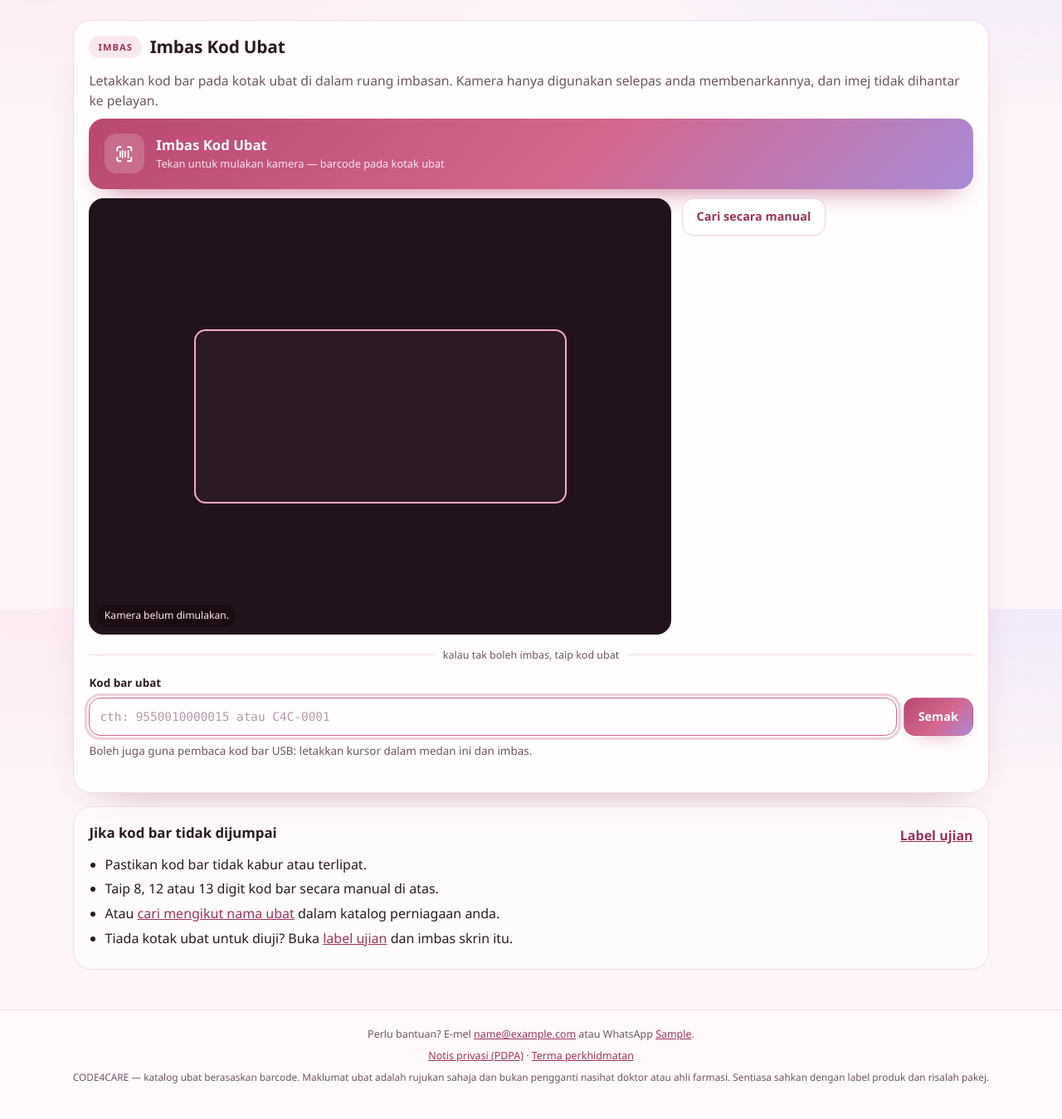
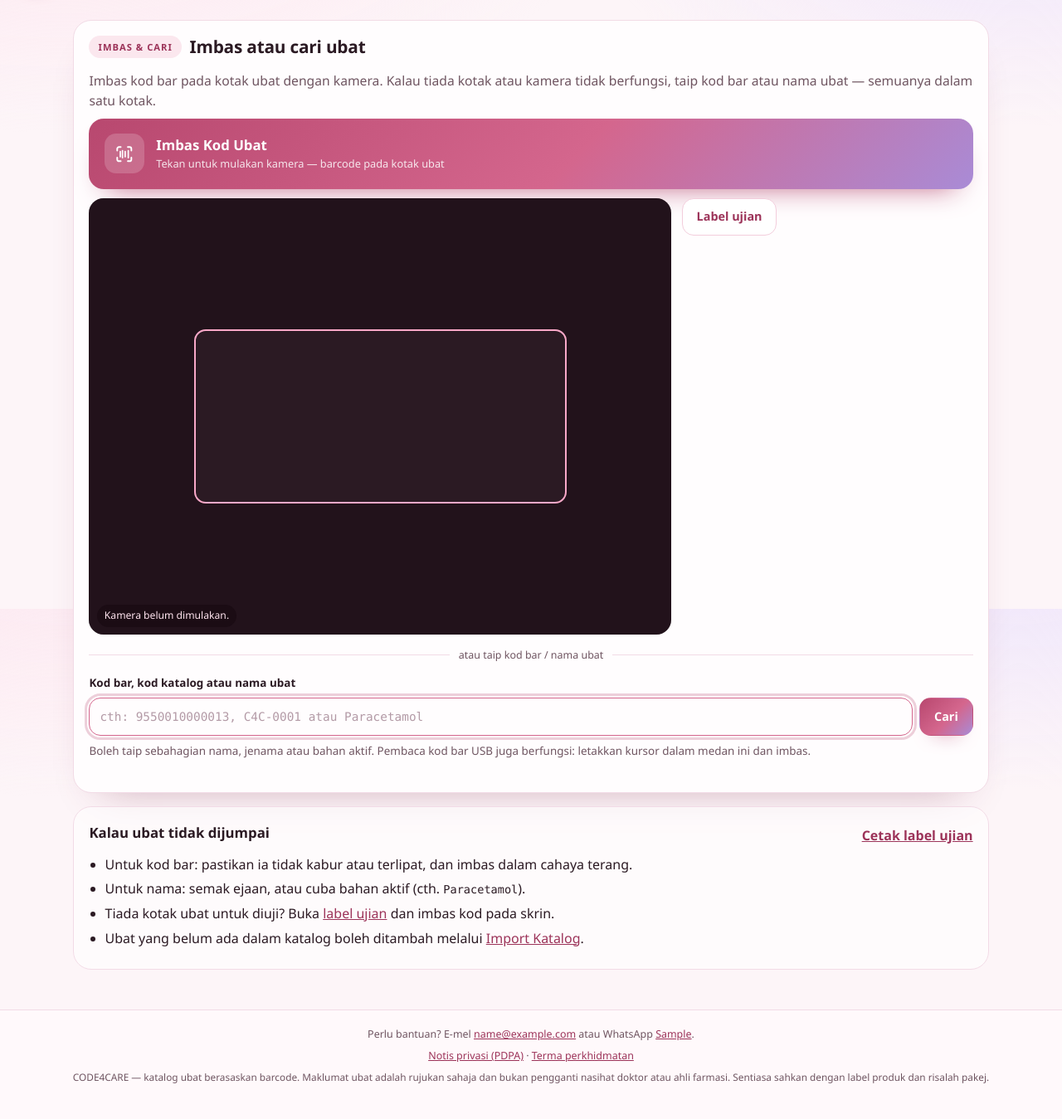
Before and after one commit to a23a1856-maker/code4care, a Python web app: template templates/scan.html in a window 1280 px wide. Shown: the part 66-1415 px from the top of the page at 83% size. Run offline with Jinja, Linux system fonts and the light colour scheme; the template is opened without the code that fills it: most values are stand-ins (such as "Sample title", 1, 10 or a date in 2020).

Commit message:
third uploads

```diff
--- a/app/permissions.py
+++ b/app/permissions.py
@@ -49,8 +49,7 @@ PERMISSION_LABELS = {
 PUBLIC = "public"
 
 NAV_ITEMS = (
-    ("/scan", "Imbas Ubat", PERM_SCAN),
-    ("/search", "Cari Ubat", PERM_LOOKUP),
+    ("/scan", "Imbas & Cari", PERM_SCAN),
     ("/history", "Sejarah Imbasan", PERM_SCAN),
     ("/favourites", "Kegemaran", PERM_SCAN),
     ("/catalog/import", "Import Katalog", PERM_SETTINGS),
--- a/templates/scan.html
+++ b/templates/scan.html
@@ -1,15 +1,15 @@
 {% extends "base.html" %}
-{% block title %}Imbas Ubat &middot; CODE4CARE{% endblock %}
+{% block title %}Imbas &amp; Cari Ubat &middot; CODE4CARE{% endblock %}
 {% block page_name %}scan{% endblock %}
 {% block content %}
 <section class="card">
   <div class="hero-head">
-    <span class="pill">IMBAS</span>
-    <h1>Imbas Kod Ubat</h1>
+    <span class="pill">IMBAS &amp; CARI</span>
+    <h1>Imbas atau cari ubat</h1>
   </div>
   <p class="lead">
-    Letakkan kod bar pada kotak ubat di dalam ruang imbasan. Kamera hanya digunakan
-    selepas anda membenarkannya, dan imej tidak dihantar ke pelayan.
+    Imbas kod bar pada kotak ubat dengan kamera. Kalau tiada kotak atau kamera
+    tidak berfungsi, taip kod bar atau nama ubat &mdash; semuanya dalam satu kotak.
   </p>
 
   <button class="scan-panel" type="button" id="start-camera">
@@ -36,26 +36,27 @@
     </div>
     <div class="scanner-actions">
       <button class="button ghost" type="button" id="stop-camera" hidden>Hentikan kamera</button>
-      <a class="button ghost" href="/search">Cari secara manual</a>
+      <a class="button ghost" href="/labels/test">Label ujian</a>
     </div>
   </div>
 
-  <div class="divider"><span>kalau tak boleh imbas, taip kod ubat</span></div>
+  <div class="divider"><span>atau taip kod bar / nama ubat</span></div>
 
-  <form id="scan-form" class="stack" method="post" action="/scan/lookup"
-        hx-post="/scan/lookup" hx-target="#scan-result" hx-swap="innerHTML"
+  <form id="scan-form" class="stack" method="post" action="/scan/cari"
+        hx-post="/scan/cari" hx-target="#scan-result" hx-swap="innerHTML"
         hx-indicator="#scan-busy">
     <input type="hidden" name="csrf_token" value="{{ csrf_token }}">
     <input type="hidden" name="request_id" id="request-id" value="">
-    <label for="barcode-input">Kod bar ubat</label>
+    <label for="barcode-input">Kod bar, kod katalog atau nama ubat</label>
     <div class="search-row">
-      <input id="barcode-input" name="barcode" inputmode="numeric" autocomplete="off"
-             autocapitalize="characters" maxlength="32" placeholder="cth: 9550010000015 atau C4C-0001"
+      <input id="barcode-input" name="q" autocomplete="off" autocapitalize="characters"
+             maxlength="64" placeholder="cth: 9550010000013, C4C-0001 atau Paracetamol"
              required autofocus>
-      <button class="button" type="submit">Semak</button>
+      <button class="button" type="submit">Cari</button>
     </div>
     <p class="hint">
-      Boleh juga guna pembaca kod bar USB: letakkan kursor dalam medan ini dan imbas.
+      Boleh taip sebahagian nama, jenama atau bahan aktif. Pembaca kod bar USB juga
+      berfungsi: letakkan kursor dalam medan ini dan imbas.
     </p>
     <p class="busy" id="scan-busy" aria-live="polite">Menyemak&hellip;</p>
   </form>
@@ -65,14 +66,14 @@
 
 <section class="card ghost-card">
   <div class="card-head">
-    <h2>Jika kod bar tidak dijumpai</h2>
-    <a class="link" href="/labels/test">Label ujian</a>
+    <h2>Kalau ubat tidak dijumpai</h2>
+    <a class="link" href="/labels/test">Cetak label ujian</a>
   </div>
   <ul class="bullets">
-    <li>Pastikan kod bar tidak kabur atau terlipat.</li>
-    <li>Taip 8, 12 atau 13 digit kod bar secara manual di atas.</li>
-    <li>Atau <a href="/search">cari mengikut nama ubat</a> dalam katalog perniagaan anda.</li>
-    <li>Tiada kotak ubat untuk diuji? Buka <a href="/labels/test">label ujian</a> dan imbas skrin itu.</li>
+    <li>Untuk kod bar: pastikan ia tidak kabur atau terlipat, dan imbas dalam cahaya terang.</li>
+    <li>Untuk nama: semak ejaan, atau cuba bahan aktif (cth. <span class="mono">Paracetamol</span>).</li>
+    <li>Tiada kotak ubat untuk diuji? Buka <a href="/labels/test">label ujian</a> dan imbas kod pada skrin.</li>
+    <li>Ubat yang belum ada dalam katalog boleh ditambah melalui <a href="/catalog/import">Import Katalog</a>.</li>
   </ul>
 </section>
 {% endblock %}
--- a/templates/test_labels.html
+++ b/templates/test_labels.html
@@ -8,10 +8,10 @@
   <p class="lead">
     Tiada kotak ubat di tangan? Setiap kad di bawah mempunyai kod bar dan kod QR
     yang membawa kod produk yang sama. Buka halaman ini pada skrin lain (atau
-    cetak), kemudian imbas dengan kamera pada halaman Imbas Ubat.
+    cetak), kemudian imbas dengan kamera pada halaman Imbas &amp; Cari.
   </p>
   <ol class="bullets">
-    <li>Buka <a href="/scan">Imbas Ubat</a> pada telefon atau tab lain.</li>
+    <li>Buka <a href="/scan">Imbas &amp; Cari</a> pada telefon atau tab lain.</li>
     <li>Tekan “Mulakan kamera” dan benarkan akses kamera.</li>
     <li>Halakan kamera pada kod bar atau kod QR di bawah.</li>
   </ol>
```
Also changed, not shown: app/main.py (+94 -3 lines), docs/CATALOG_IMPORT.md (+1 -1 lines), docs/MEDICINE_IMAGES.md (+1 -1 lines), docs/OPERATIONS.md (+1 -1 lines), templates/home.html (+9 -9 lines), templates/search.html (deleted, +0 -42 lines).
